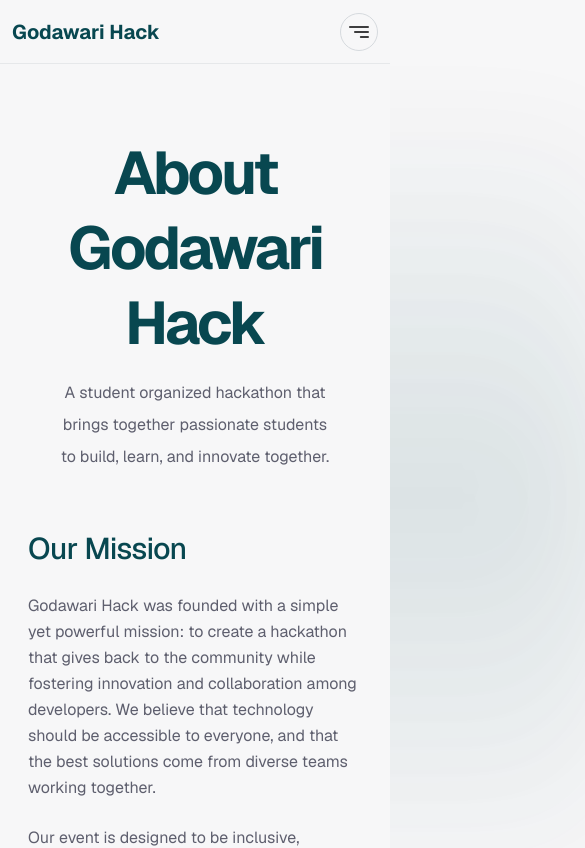
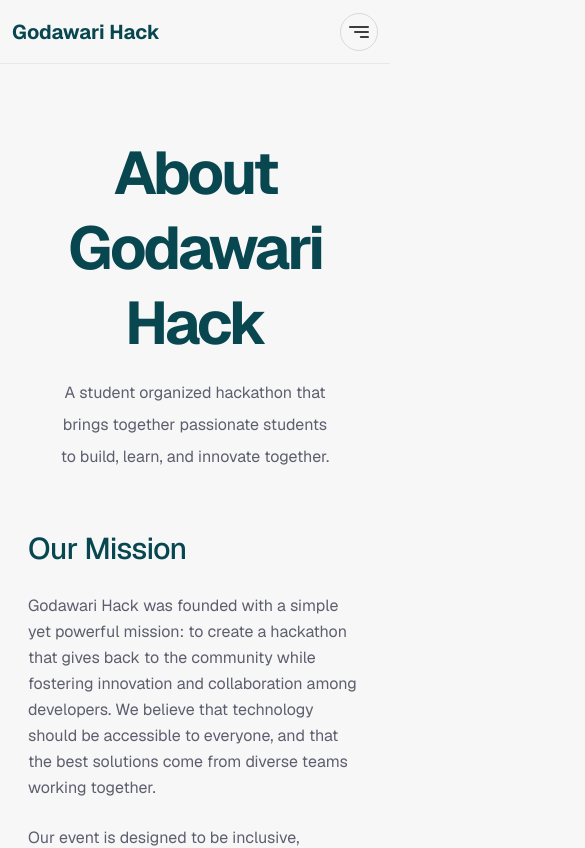
Before and after one commit to Manish-Tamang/godawarihacks, a Next.js app: page /about in a window 390 px wide. Shown: the top 848 px of the page, 585 px wide, since content can reach past the window. Built offline with nearby package versions, Linux system fonts and the light colour scheme.

Commit message:
feat: update BgGradient component for improved layout responsiveness

```diff
--- a/app/components/BgGradient.tsx
+++ b/app/components/BgGradient.tsx
@@ -6,7 +6,7 @@ export function BgGradient() {
           "linear-gradient(to bottom, #08475000 0%, #084750 50%, #08475000 100%)",
         opacity: "6%",
       }}
-      className="pointer-events-none absolute left-1/2 top-0 -z-10 h-screen w-[840px] -translate-x-1/2 overflow-hidden blur-3xl"
+      className="pointer-events-none absolute left-1/2 top-0 -z-10 h-screen w-full max-w-[840px] -translate-x-1/2 overflow-hidden blur-3xl"
     ></div>
   );
 }
```
